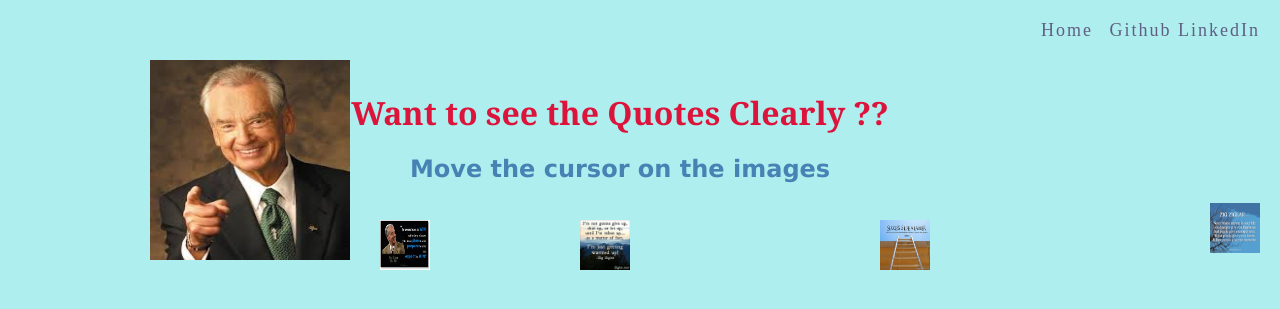
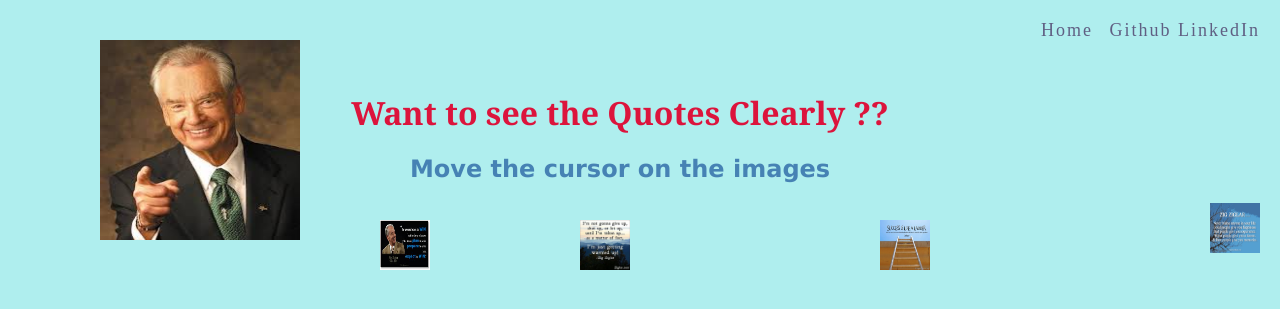
Before and after one commit to christyjax/christyjax.github.io, a Jekyll site: the page Quotes2.html, which Jekyll copies as it is, in a window 1280 px wide. Shown: the top 309 px of the page. Built offline with Jekyll 4.4.1, drawn with Linux system fonts in a browser that asks for light colours.

Commit message:
Update Quotes2.css

```diff
--- a/css/Quotes2.css
+++ b/css/Quotes2.css
@@ -5,10 +5,18 @@
 	width: 100%;
 	text-align: right;
 }
+#main
+{
+	position:absolute;
+	 left:100px;
+	 top:40px;
+}
 
 #home{
 	margin-right: 10px;
-}h1
+}
+
+h1
 {
   text-align:center;
   font-family:georgia,sans-serif;
```
